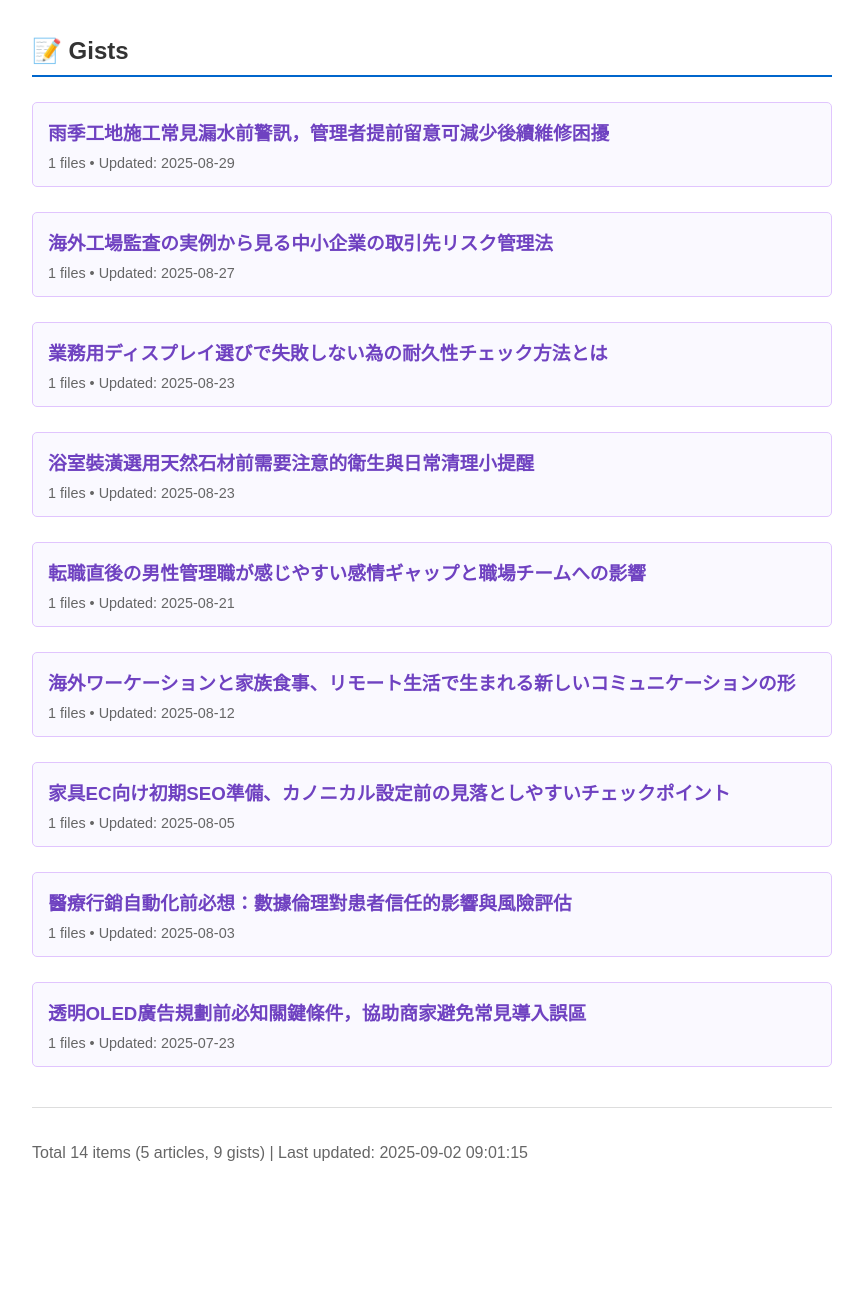
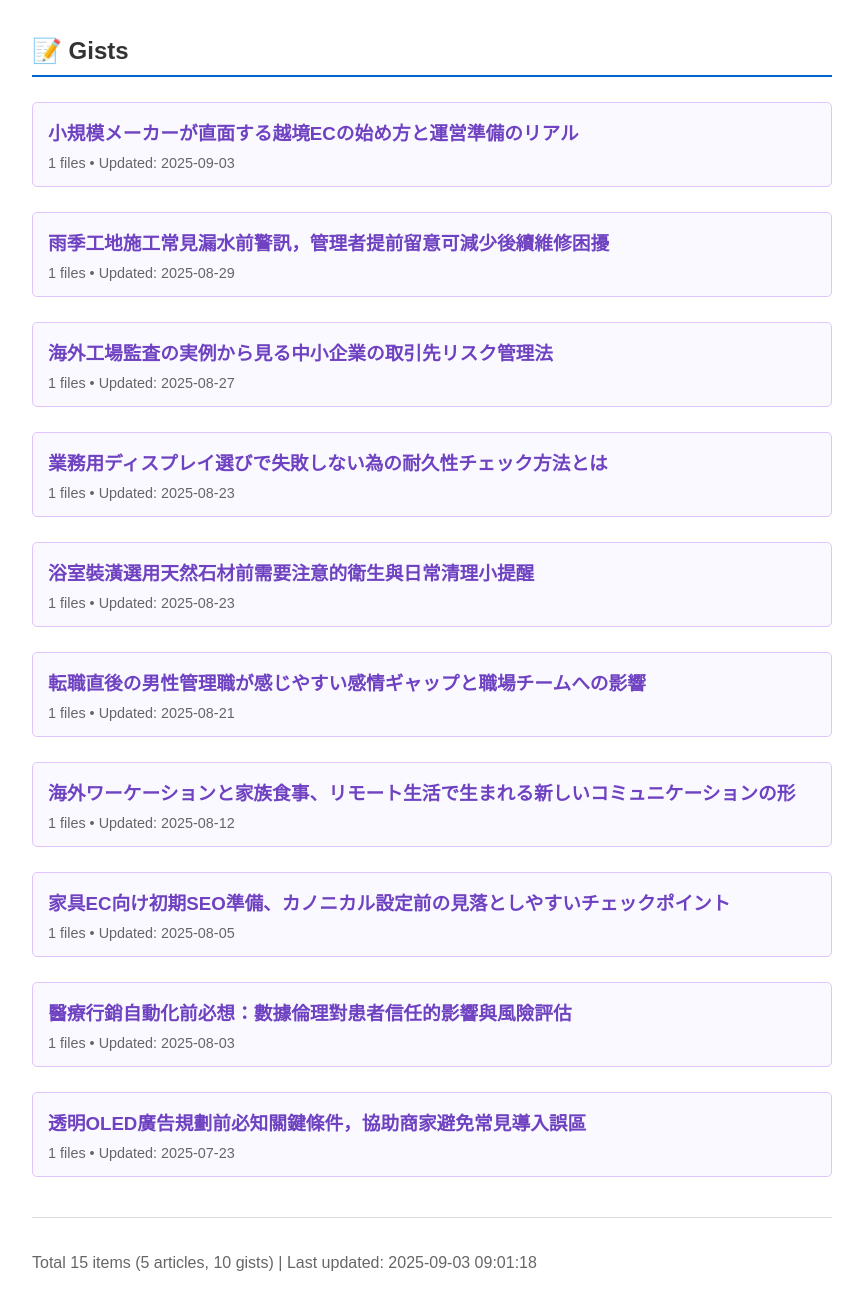
Before and after one commit to 1001ya/1001ya.github.io, a plain HTML site: page index.html in a window 1280 px wide. Shown: the part 631-1920 px from the top of the page, without its empty margins (208-1071 px from the left). Before the commit the page ends 1829 px from the top, so only its background shows below. Drawn offline with Linux system fonts and the light colour scheme.

Commit message:
自動更新 Index.html - 文章目錄（包含Gist）

```diff
--- a/index.html
+++ b/index.html
@@ -47,6 +47,10 @@
     <div class="section">
         <h2>📝 Gists</h2>
         <div class="gist-item">
+            <h3><a href="https://gist.github.com/1001ya/0a4f4848a87abb9914f165b7a39ac29c" target="_blank">小規模メーカーが直面する越境ECの始め方と運営準備のリアル</a></h3>
+            <div class="gist-meta">1 files • Updated: 2025-09-03</div>
+        </div>
+        <div class="gist-item">
             <h3><a href="https://gist.github.com/1001ya/f96c434ba98c8eb86fbac3ed21a0e6f2" target="_blank">雨季工地施工常見漏水前警訊，管理者提前留意可減少後續維修困擾</a></h3>
             <div class="gist-meta">1 files • Updated: 2025-08-29</div>
         </div>
@@ -85,7 +89,7 @@
     </div>
 
     <div class="footer">
-        <p>Total 14 items (5 articles, 9 gists) | Last updated: 2025-09-02 09:01:15</p>
+        <p>Total 15 items (5 articles, 10 gists) | Last updated: 2025-09-03 09:01:18</p>
     </div>
 </body>
 </html>
```
